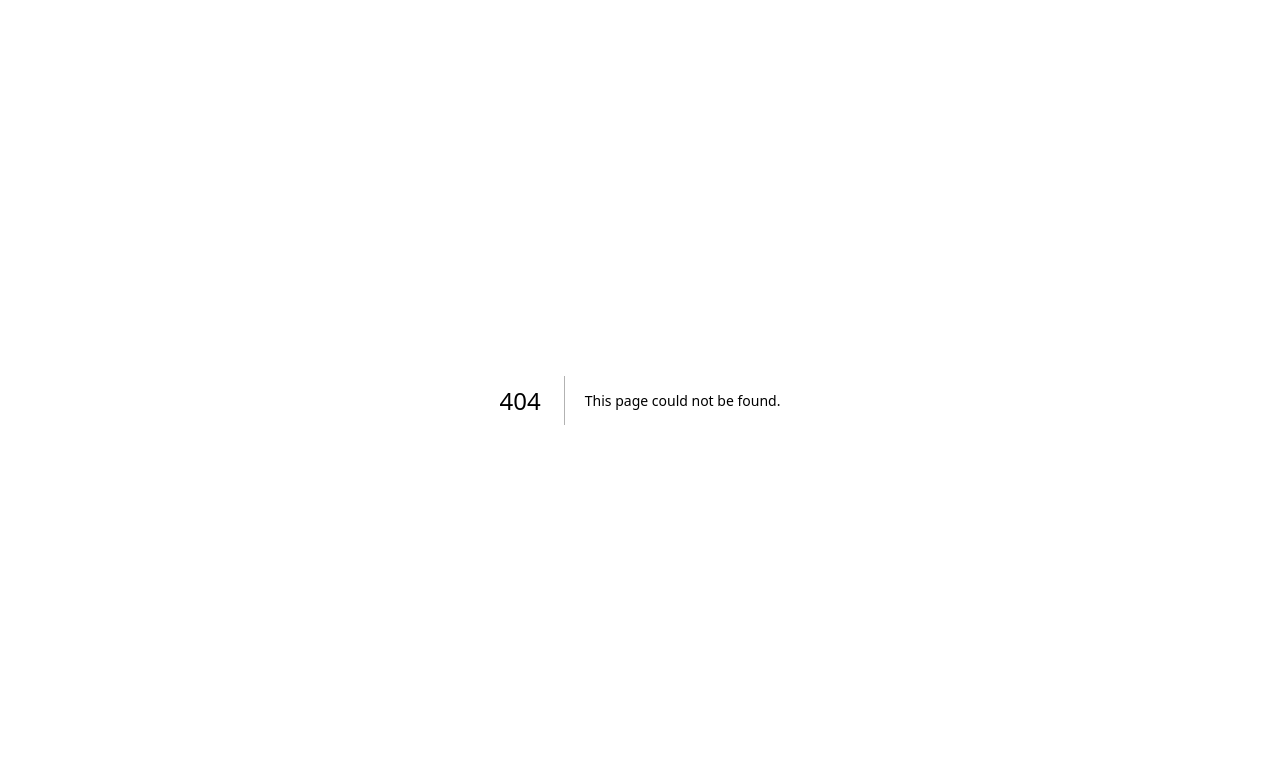
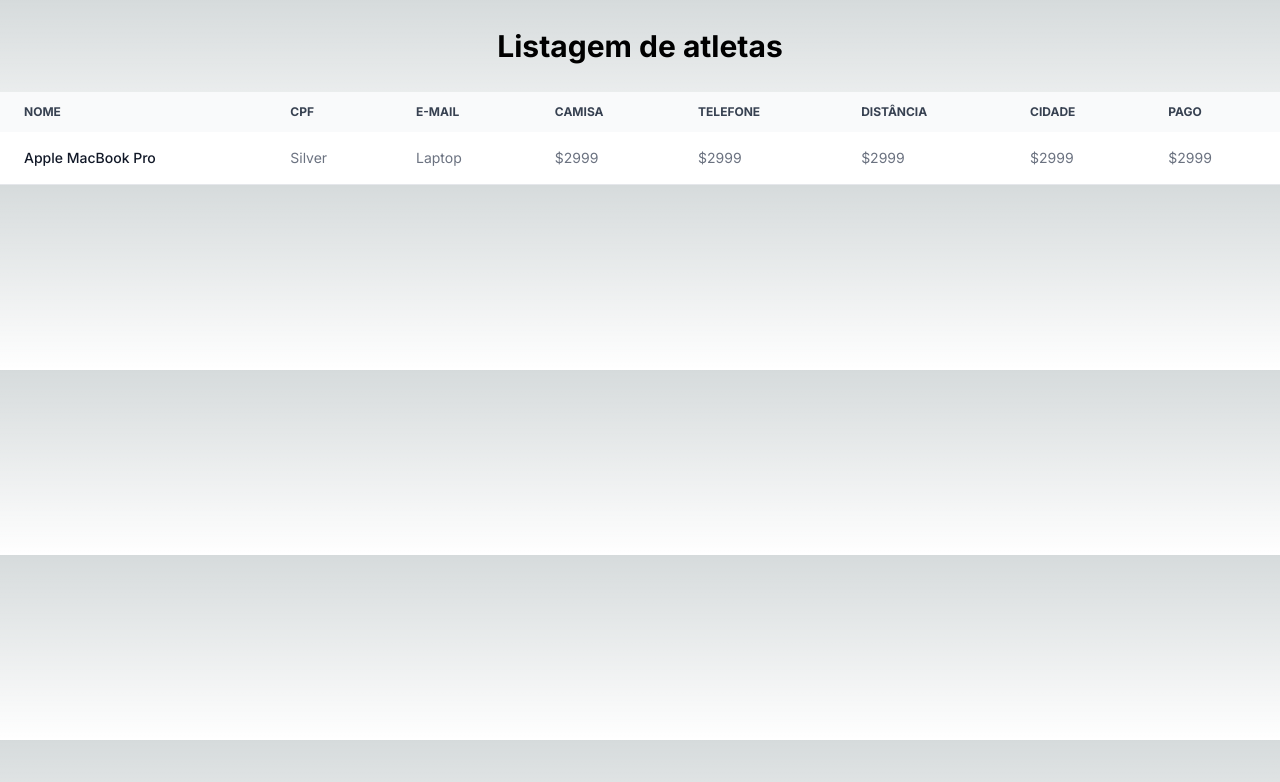
Before and after one commit to junioralcant/samas-trail-front, a Next.js app: page /users in a window 1280 px wide. Before the commit this address had no page. Shown: the top 782 px of the page. Built offline with nearby package versions, Linux system fonts and the light colour scheme.

Commit message:
feat: create table

```diff
--- /dev/null
+++ b/src/app/users/page.tsx
@@ -0,0 +1,58 @@
+'use client';
+
+export default function Users() {
+  return (
+    <div className="flex flex-col items-center justify-center relative overflow-x-auto">
+      <h1 className="dark:text-white font-bold text-3xl my-7">
+        Listagem de atletas
+      </h1>
+      <table className="w-full text-sm text-left rtl:text-right text-gray-500 dark:text-gray-400 max-w-screen-xl">
+        <thead className="text-xs text-gray-700 uppercase bg-gray-50 dark:bg-gray-700 dark:text-gray-400">
+          <tr>
+            <th scope="col" className="px-6 py-3">
+              Nome
+            </th>
+            <th scope="col" className="px-6 py-3">
+              CPF
+            </th>
+            <th scope="col" className="px-6 py-3">
+              E-mail
+            </th>
+            <th scope="col" className="px-6 py-3">
+              Camisa
+            </th>
+            <th scope="col" className="px-6 py-3">
+              Telefone
+            </th>
+            <th scope="col" className="px-6 py-3">
+              Distância
+            </th>
+            <th scope="col" className="px-6 py-3">
+              Cidade
+            </th>
+            <th scope="col" className="px-6 py-3">
+              Pago
+            </th>
+          </tr>
+        </thead>
+        <tbody>
+          <tr className="bg-white border-b dark:bg-gray-800 dark:border-gray-700">
+            <th
+              scope="row"
+              className="px-6 py-4 font-medium text-gray-900 whitespace-nowrap dark:text-white"
+            >
+              Apple MacBook Pro
+            </th>
+            <td className="px-6 py-4">Silver</td>
+            <td className="px-6 py-4">Laptop</td>
+            <td className="px-6 py-4">$2999</td>
+            <td className="px-6 py-4">$2999</td>
+            <td className="px-6 py-4">$2999</td>
+            <td className="px-6 py-4">$2999</td>
+            <td className="px-6 py-4">$2999</td>
+          </tr>
+        </tbody>
+      </table>
+    </div>
+  );
+}
```
